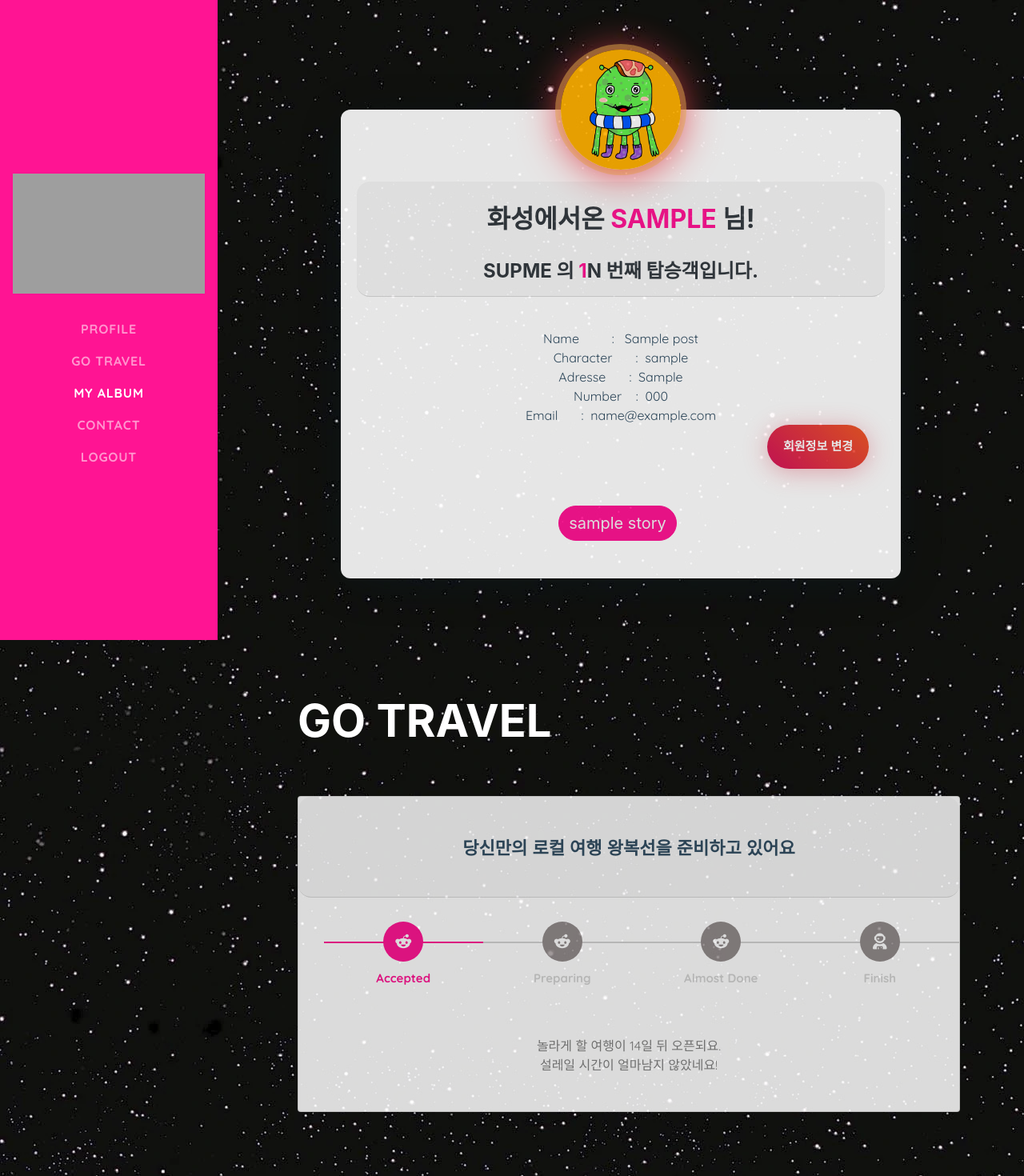
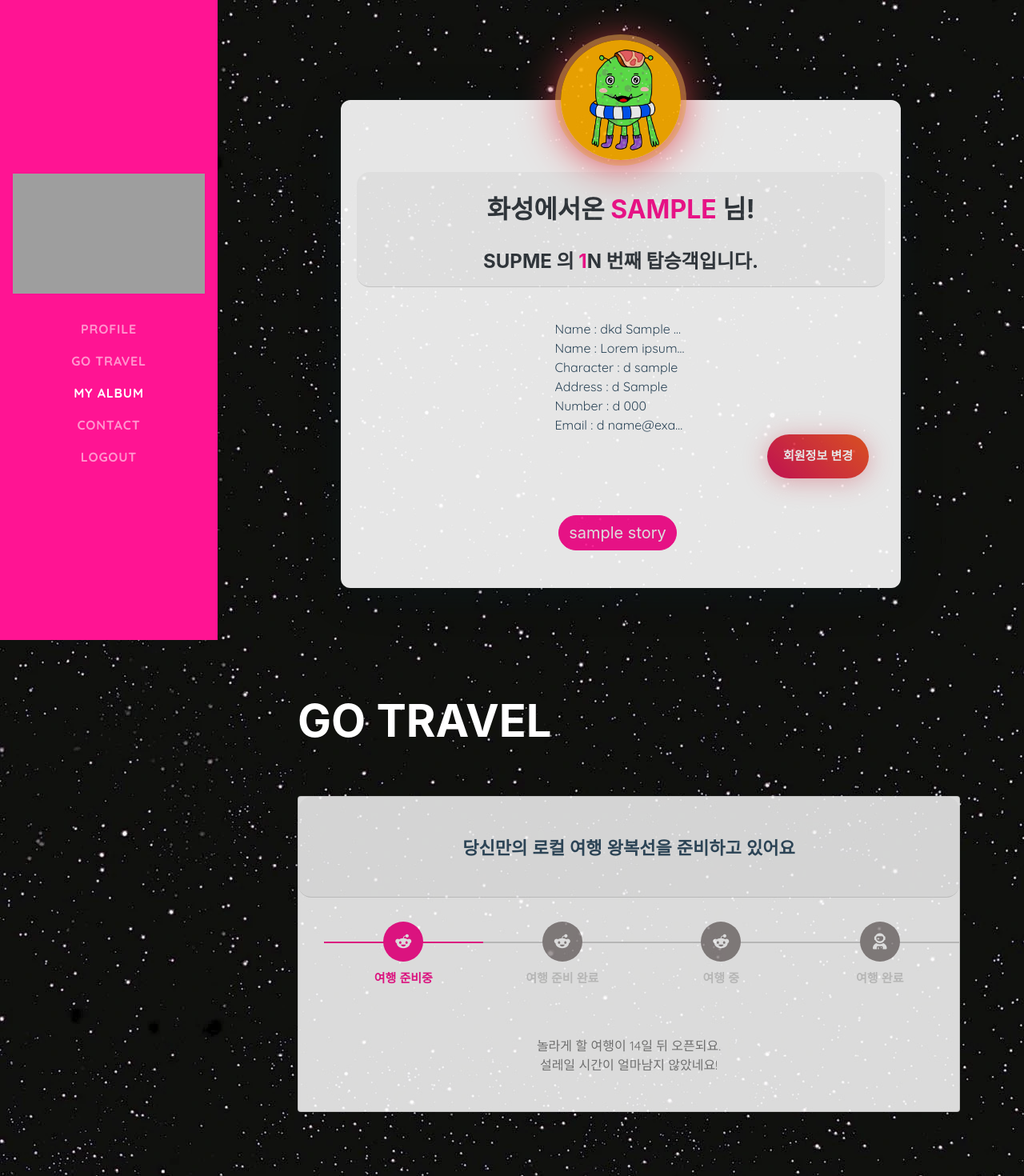
Before and after one commit to shawn9556/supme, a Django app: template mypage/templates/mypage/profile_tmp.html in a window 1280 px wide. Shown: the top 1470 px of the page at 80% size. Run offline with Django 4.2, Linux system fonts and the light colour scheme; the template is opened without the code that fills it: values that come from a table or form of the project are taken from there, others are empty; tables that the repository leaves empty hold one stand-in row (values such as "Sample post"); some libraries are stand-ins or nearby versions; some web fonts are replaced; grey boxes are pictures that could not be loaded.

Commit message:
progressbar

```diff
--- a/mypage/templates/mypage/profile_tmp.html
+++ b/mypage/templates/mypage/profile_tmp.html
@@ -89,12 +89,15 @@
                         </h3><br>
                         <h4 >SUPME 의 <span class="text-primary">{{post.id}}</span>N 번째 탑승객입니다. </h4>
                     </div>
-                    <div class="profile-contents">
-                        <span >Name &emsp;&emsp;  : &nbsp; {{post.name}} </span><br>
-                        <span >Character &emsp;&nbsp; :&nbsp;  {{post.nickname}} </span><br>
-                        <span >Adresse &emsp;&nbsp; :&nbsp;  {{post.adresshome}} </span><br>
-                        <span >Number &nbsp;&nbsp; :&nbsp; {{post.phonenumber}} </span><br>
-                        <span >Email &emsp;&nbsp; :&nbsp; {{post.emailadress}} </span><br>
+                    <div class="profile-contents" >
+                        <div class="profile-content-wrapper">
+                            <p class="profile-content">Name : dkd {{post.name}}</p>
+                            <p class="profile-content">Name : Lorem ipsum dolor sit amet consectetur adipisicing elit. Accusantium neque quae officia ipsa illum placeat repellat atque ullam deleniti quos? Nesciunt soluta iste voluptatum, illo temporibus architecto dolorum quibusdam vel?</p>
+                            <p class="profile-content">Character : d  {{post.nickname}}</p>
+                            <p class="profile-content">Address : d {{post.adresshome}} </p>
+                            <p class="profile-content">Number : d {{post.phonenumber}} </p>
+                            <p class="profile-content">Email : d {{post.emailadress}} </p>
+                        </div>
                         <!-- update button -->
                         <div class="profile-card-ctr d-grid gap-2 d-md-flex justify-content-md-end">
                             <button class="profile-card__button button--orange" type="submit" id="updatebutton" name="update" value="update">
@@ -206,22 +209,22 @@
                             font-weight: 400;
                             }
                             /*Icons in the ProgressBar*/
-                            #progressbar #account:before {
+                            #progressbar #preparing:before {
                             font-family: FontAwesome;
                             content: "\f281";
                             }
 
-                            #progressbar #personal:before {
+                            #progressbar #prepared:before {
                             font-family: FontAwesome;
                             content: "\f281";
                             }
 
-                            #progressbar #payment:before {
+                            #progressbar #on_travel:before {
                             font-family: FontAwesome;
                             content: "\f281";
                             }
 
-                            #progressbar #confirm:before {
+                            #progressbar #finish:before {
                             font-family: FontAwesome;
                             content: "\f4fb";
                             }
@@ -264,11 +267,10 @@
                         <div id="msform" >
                             <!-- progressbar -->
                             <ul id="progressbar" >
-
-                                <li class="active" id="account"><strong>Accepted</strong></li>
-                                <li id="personal"><strong>Preparing</strong></li>
-                                <li id="payment"><strong>Almost Done</strong></li>
-                                <li id="confirm"><strong>Finish</strong></li>
+                                <li name="preparing" class="active" id="preparing"><strong>여행 준비중</strong></li>
+                                <li name="prepared" id="prepared"><strong>여행 준비 완료</strong></li>
+                                <li name="on_travel" id="on_travel"><strong>여행 중</strong></li>
+                                <li name="finish" id="finish"><strong>여행 완료</strong></li>
                             </ul>
                         </div>
 
```
